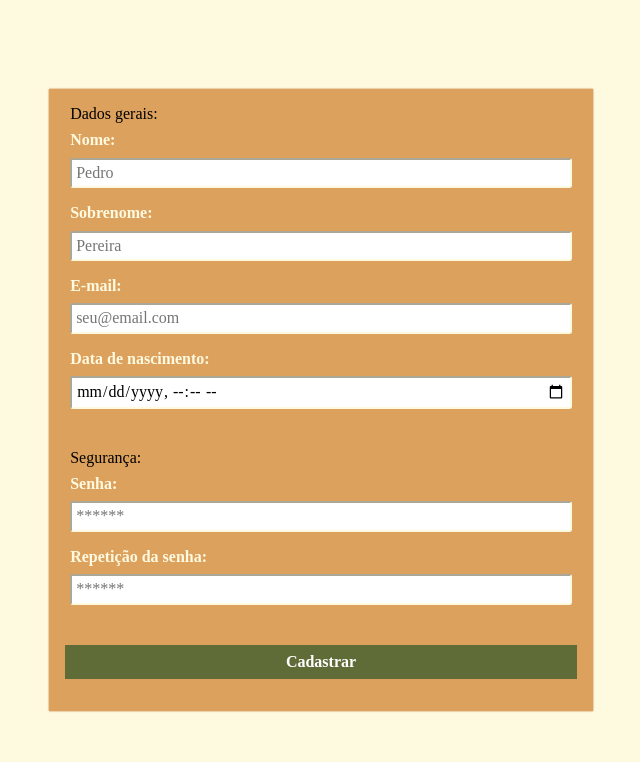
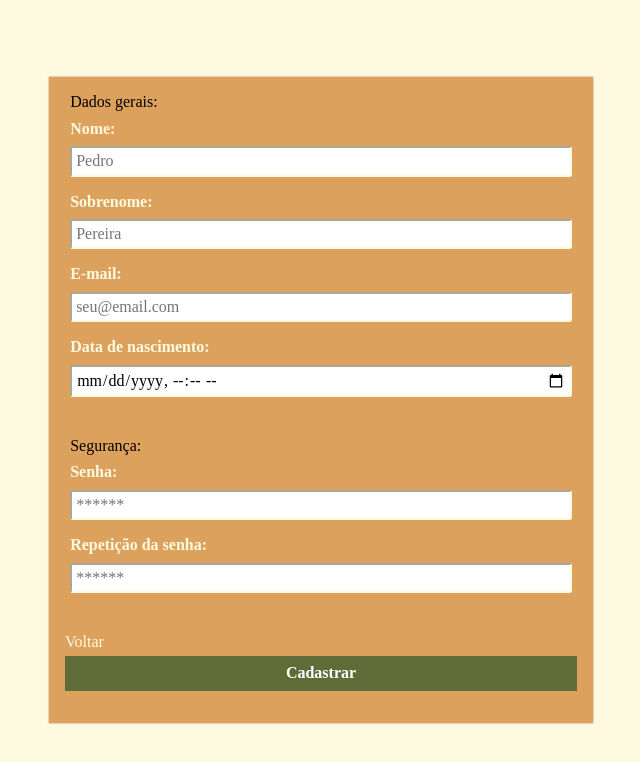
Before and after one commit to luizsla/cadastro-novo-usuario, a React (Vite) app in the folder cadastro-novo-usuario/: page /formulario-cadastro in a window 1280 px wide. Shown: the top 762 px of the page, without its empty margins (319-959 px from the left). Built offline with nearby package versions, Linux system fonts and the light colour scheme; a web font is replaced by a local one.

Commit message:
Adicionando componente selectInput

```diff
--- a/cadastro-novo-usuario/src/Componentes/CustomLink/index.jsx
+++ b/cadastro-novo-usuario/src/Componentes/CustomLink/index.jsx
@@ -2,7 +2,7 @@ import styled from "styled-components";
 import { Link } from "react-router-dom";
 
 const CustomLink = styled(Link) `
-	color: #606C38;
+	color: ${props => props.cor || '#606C38'};
 	text-decoration: none;
 	display: inline-block;
 	width: 100%;
--- a/cadastro-novo-usuario/src/Componentes/FormCadastro/index.jsx
+++ b/cadastro-novo-usuario/src/Componentes/FormCadastro/index.jsx
@@ -1,20 +1,16 @@
 import styled from "styled-components";
-import { Link } from "react-router-dom";
 
 import BackgroundFormulario from "../BackgroundFormulario";
 import FormLayout from "../FormLayout";
 import FormInput from "../FormInput";
 import FormButton from "../FormButton";
+import CustomLink from "../CustomLink";
 
 const Fieldset = styled.fieldset `
   border: none;
   padding: 0.5em;
   margin-bottom: 1em;
   width: 98%;
-`;
-
-const LinkStyle = styled(Link) `
-
 `;
 
 
@@ -38,7 +34,7 @@ const FormularioCadastro = () => {
             <FormInput tipo="password" id="id-senha-2" label="Repetição da senha" placeholder="******" />
           </Fieldset>
 
-
+          <CustomLink to='/' cor="#FEFAE0">Voltar</CustomLink>
           <FormButton tipo="submit" texto="Cadastrar" />
         </FormLayout>
       </BackgroundFormulario>
```
Also changed, not shown: cadastro-novo-usuario/src/Componentes/SelectInput/index.jsx (+19 -0 lines).
